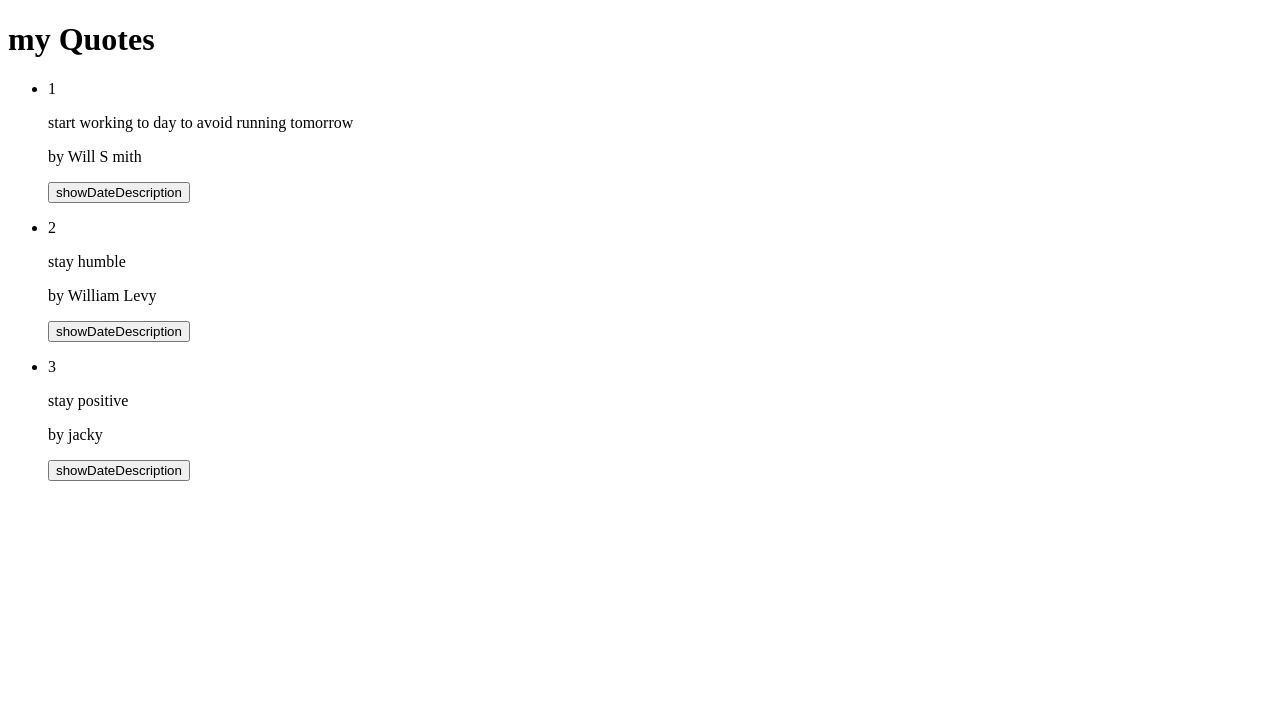
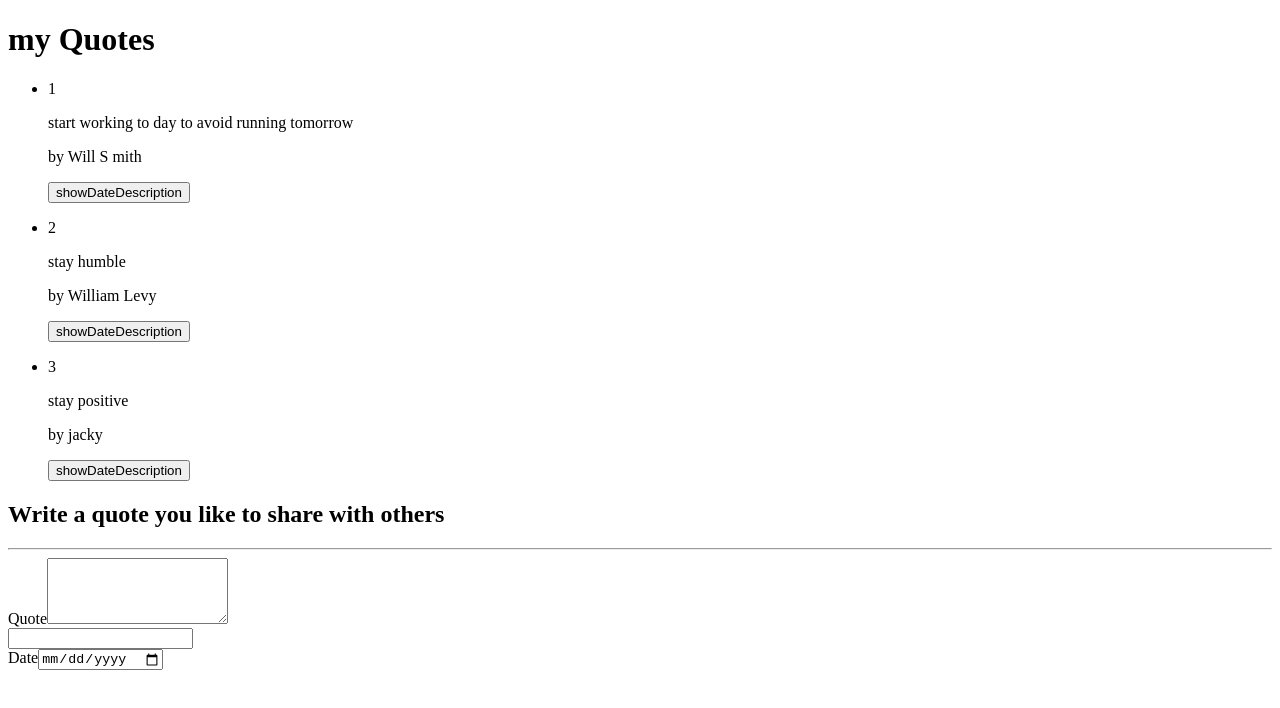
Before and after one commit to mukamisha/corepro, an Angular app: page / in a window 1280 px wide. Shown: the top 708 px of the page. Built offline with nearby package versions, Linux system fonts and the light colour scheme.

Commit message:
adding a form to my project

```diff
--- a/src/app/app.module.ts
+++ b/src/app/app.module.ts
@@ -1,5 +1,6 @@
 import { BrowserModule } from '@angular/platform-browser';
 import { NgModule } from '@angular/core';
+import { FormsModule } from '@angular/forms';
 
 import { AppRoutingModule } from './app-routing.module';
 import { AppComponent } from './app.component';
@@ -16,7 +17,8 @@ import { QuoteFormComponent } from './quote-form/quote-form.component';
   ],
   imports: [
     BrowserModule,
-    AppRoutingModule
+    AppRoutingModule,
+    FormsModule
   ],
   providers: [],
   bootstrap: [AppComponent]
--- a/src/app/kevin/kevin.component.html
+++ b/src/app/kevin/kevin.component.html
@@ -13,4 +13,5 @@
         <app-quote-detail *ngIf='kik.showDescription' [kiki]='kik'(isComplete)='unNeededQuote($event,a)'></app-quote-detail>
       </div>
     </ul>
+    <app-quote-form></app-quote-form>
   </div>
--- a/src/app/quote-form/quote-form.component.html
+++ b/src/app/quote-form/quote-form.component.html
@@ -1,24 +1,21 @@
-<!-- <p>quote-form works!</p> -->
 <div class="container-fluid">
-        <h2 class="text-center">Create a new Goal</h2>
+        <h2 class="text-center">Write a quote you like to share with others</h2>
         <hr>
         <form>
             <div class="form-group">
-
-                <label for="quote"></label>
-                <input type="text" required class="form-control" id="quote">
-
-            </div>
-            <div class="form-group">
-                    <label for="author">Author</label>
-                    <input type='date' id="complete" required>
+                <label for="Quote">Quote</label>
+                <textarea class="form-control" id="Quote" rows="4" required></textarea>
 
             </div>
             <div class="form-group">
 
-                <label for="description">Description</label>
-                <textarea class="form-control" id="description" rows="4" required></textarea>
+                <label for="author"></label>
+                <input type="text" required class="form-control" id="author">
 
             </div>
-
+            <div class="form-group">
+                    <label for="dateOfCompletion">Date</label>
+                    <input type='date' id="date" required>
+            </div>
         </form>
+</div>
```
